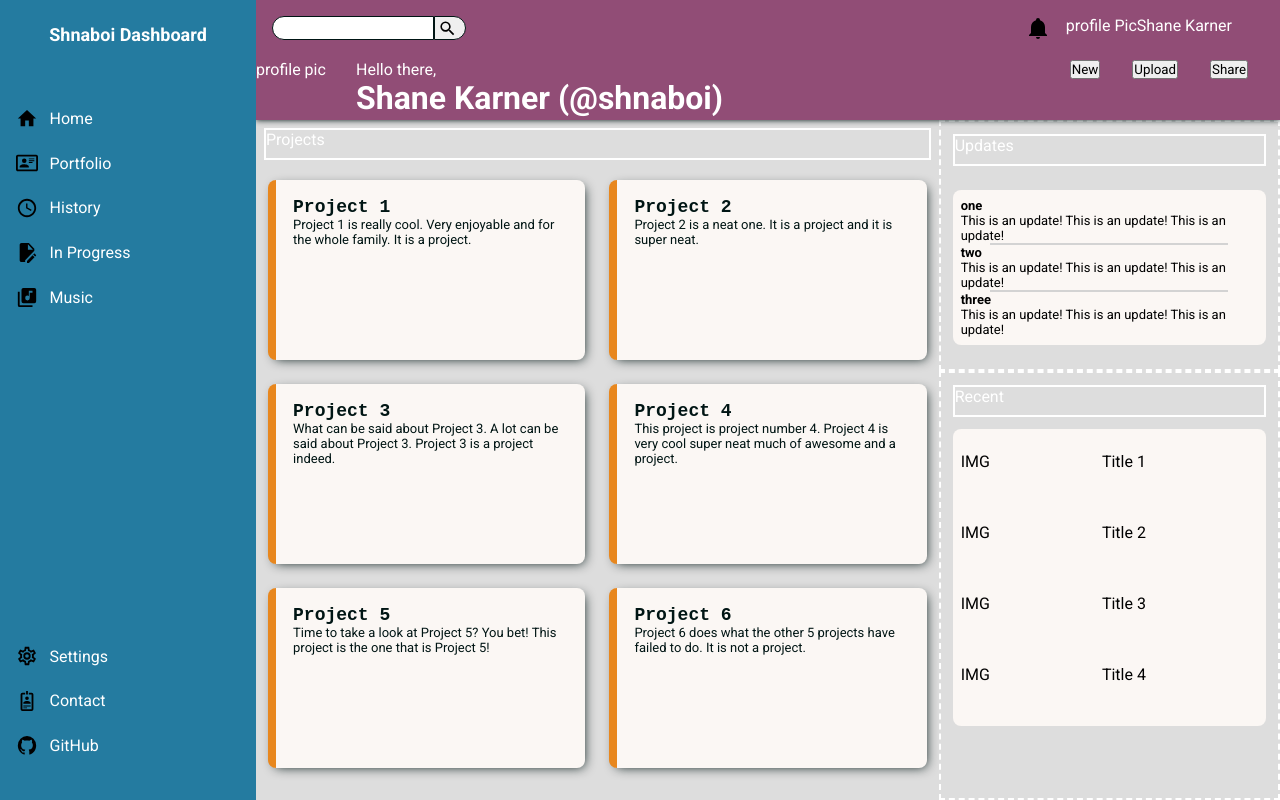
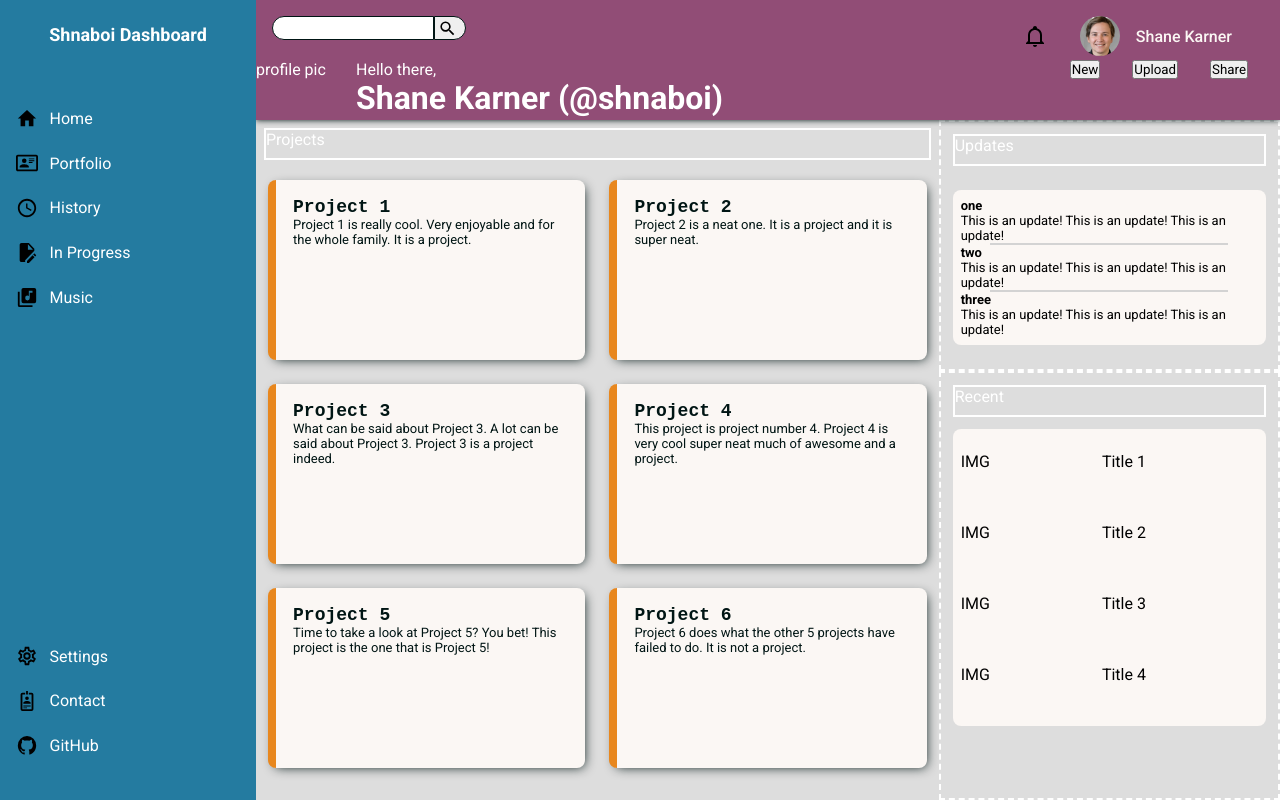
Before and after one commit to shnaboi/Dashboard, a plain HTML site: page index.html in a window 1280 px wide. Drawn offline with Linux system fonts and the light colour scheme.

Commit message:
Finish top of header

```diff
--- a/index.html
+++ b/index.html
@@ -62,9 +62,9 @@
                 </div>
                 <div class="header-top-right">
                     <button>
-                        <img src="image/bell.svg" alt="">
+                        <img src="image/bell-outline.svg" alt="">
                     </button>
-                    <p>profile Pic</p>
+                    <img src="image/profile-pic.jpg" alt="">
                     <p>Shane Karner</p>
                 </div>
             </div>
--- a/styles/header.css
+++ b/styles/header.css
@@ -47,22 +47,40 @@ input {
     position: absolute;
     right: 2rem;
     padding: 1rem;
+    margin: 0px;
     display: flex;
     flex-direction: row;
+    align-items: center;
+    font-weight: 500;
+    color: rgb(251, 247, 244);
 }
 
 .header-top-right button {
+    position: relative;
+    height: 1.5rem;
     width: 1.5rem;
-    height: 1.5rem;
-    border-radius: 1.5rem;
     background-color: rgba(255, 255, 255, 0);
+    margin: 0px 2rem;
     border: none;
-    margin: 0px 1rem;
+}
+
+.header-top-right button img {
+    position: relative;
+    height: 100%;
+    left: -.55rem;
 }
 
 .header-top-right button:hover {
     width: 1.6rem;
     height: 1.6rem;
+    cursor: pointer;
+}
+
+.header-top-right img {
+    height: 2.5rem;
+    width: 2.5rem;
+    border-radius: 100%;
+    margin: 0px 1rem;
 }
 
 .header-bottom {
```
Also changed, not shown: image/bell-outline.svg (added), image/profile-pic.jpg (added).
